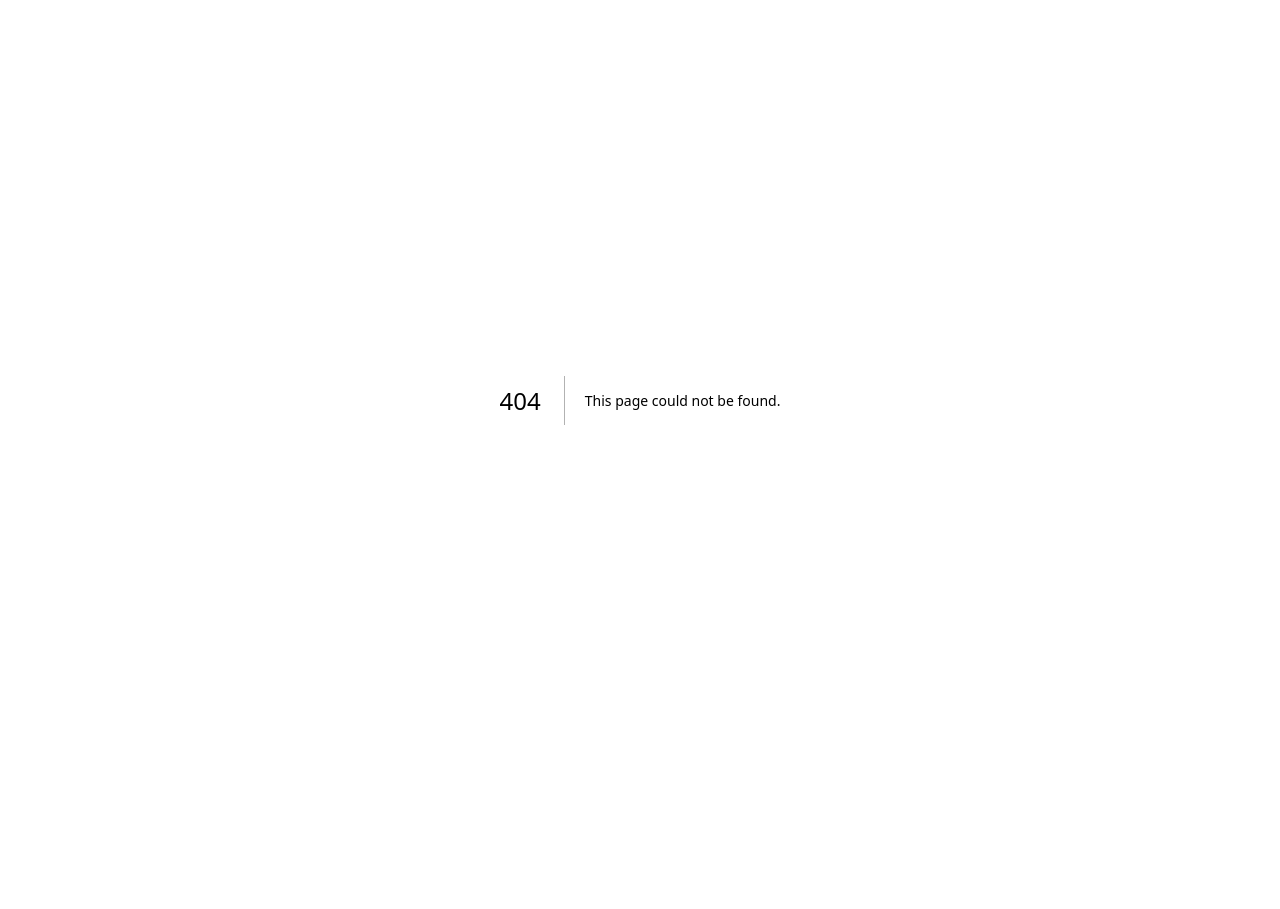
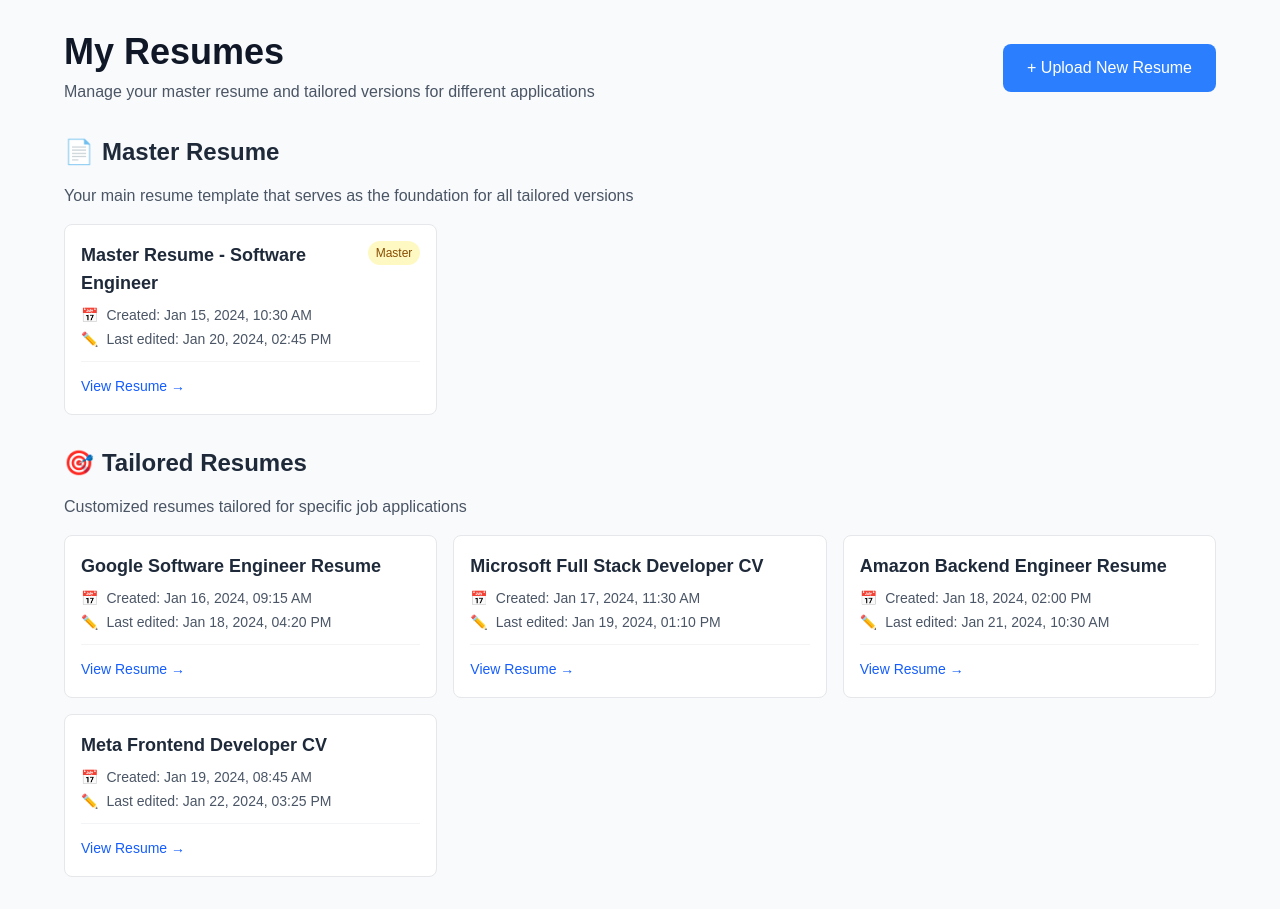
Before and after one commit to toBFrank/job-application-organizer, a Next.js app in the folder site/: page /resumes in a window 1280 px wide. Before the commit this address had no page. Before the commit the page ends 800 px from the top, so only its background shows below. Built offline with nearby package versions, Linux system fonts and the light colour scheme.

Commit message:
added resumes view

```diff
--- /dev/null
+++ b/site/src/app/components/ResumeCard.tsx
@@ -0,0 +1,59 @@
+import Link from 'next/link';
+
+interface Resume {
+  id: number;
+  title: string;
+  createdAt: string;
+  lastEdited: string;
+  isMaster: boolean;
+}
+
+interface ResumeCardProps {
+  resume: Resume;
+}
+
+function formatDate(dateString: string) {
+  const date = new Date(dateString);
+  return date.toLocaleDateString('en-US', {
+    year: 'numeric',
+    month: 'short',
+    day: 'numeric',
+    hour: '2-digit',
+    minute: '2-digit'
+  });
+}
+
+export default function ResumeCard({ resume }: ResumeCardProps) {
+  return (
+    <Link
+      href={`/resumes/${resume.id}`}
+      className="block border border-gray-200 rounded-lg p-4 hover:shadow-lg hover:border-blue-300 transition-all duration-200 bg-white"
+    >
+      <div className="flex items-start justify-between mb-2">
+        <h3 className="font-semibold text-gray-800 text-lg">{resume.title}</h3>
+        {resume.isMaster && (
+          <span className="bg-yellow-100 text-yellow-800 text-xs font-medium px-2 py-1 rounded-full">
+            Master
+          </span>
+        )}
+      </div>
+
+      <div className="space-y-1 text-sm text-gray-600">
+        <div className="flex items-center gap-2">
+          <span className="text-gray-400">📅</span>
+          <span>Created: {formatDate(resume.createdAt)}</span>
+        </div>
+        <div className="flex items-center gap-2">
+          <span className="text-gray-400">✏️</span>
+          <span>Last edited: {formatDate(resume.lastEdited)}</span>
+        </div>
+      </div>
+
+      <div className="mt-3 pt-3 border-t border-gray-100">
+        <span className="text-blue-600 text-sm font-medium hover:text-blue-800">
+          View Resume →
+        </span>
+      </div>
+    </Link>
+  );
+}
--- /dev/null
+++ b/site/src/app/resumes/page.tsx
@@ -0,0 +1,94 @@
+import ResumeCard from '../components/ResumeCard';
+
+// Fake data for resumes
+const masterResume = {
+  id: 1,
+  title: "Master Resume - Software Engineer",
+  createdAt: "2024-01-15T10:30:00Z",
+  lastEdited: "2024-01-20T14:45:00Z",
+  isMaster: true
+};
+
+const tailoredResumes = [
+  {
+    id: 2,
+    title: "Google Software Engineer Resume",
+    createdAt: "2024-01-16T09:15:00Z",
+    lastEdited: "2024-01-18T16:20:00Z",
+    isMaster: false
+  },
+  {
+    id: 3,
+    title: "Microsoft Full Stack Developer CV",
+    createdAt: "2024-01-17T11:30:00Z",
+    lastEdited: "2024-01-19T13:10:00Z",
+    isMaster: false
+  },
+  {
+    id: 4,
+    title: "Amazon Backend Engineer Resume",
+    createdAt: "2024-01-18T14:00:00Z",
+    lastEdited: "2024-01-21T10:30:00Z",
+    isMaster: false
+  },
+  {
+    id: 5,
+    title: "Meta Frontend Developer CV",
+    createdAt: "2024-01-19T08:45:00Z",
+    lastEdited: "2024-01-22T15:25:00Z",
+    isMaster: false
+  }
+];
+
+export default function ResumesPage() {
+  return (
+    <div className="min-h-screen p-8 bg-gray-50">
+      <main className="max-w-6xl mx-auto">
+        {/* Header */}
+        <div className="flex justify-between items-center mb-8">
+          <div>
+            <h1 className="text-4xl font-bold text-gray-900 mb-2">
+              My Resumes
+            </h1>
+            <p className="text-gray-600">
+              Manage your master resume and tailored versions for different applications
+            </p>
+          </div>
+          <button className="px-6 py-3 bg-blue-500 text-white rounded-lg hover:bg-blue-600 transition-colors font-medium">
+            + Upload New Resume
+          </button>
+        </div>
+
+        {/* Master Resume Section */}
+        <div className="mb-8">
+          <h2 className="text-2xl font-semibold text-gray-800 mb-4 flex items-center gap-2">
+            <span className="text-yellow-500">📄</span>
+            Master Resume
+          </h2>
+          <p className="text-gray-600 mb-4">
+            Your main resume template that serves as the foundation for all tailored versions
+          </p>
+          <div className="grid grid-cols-1 md:grid-cols-2 lg:grid-cols-3 gap-4">
+            <ResumeCard resume={masterResume} />
+          </div>
+        </div>
+
+        {/* Tailored Resumes Section */}
+        <div>
+          <h2 className="text-2xl font-semibold text-gray-800 mb-4 flex items-center gap-2">
+            <span className="text-green-500">🎯</span>
+            Tailored Resumes
+          </h2>
+          <p className="text-gray-600 mb-4">
+            Customized resumes tailored for specific job applications
+          </p>
+          <div className="grid grid-cols-1 md:grid-cols-2 lg:grid-cols-3 gap-4">
+            {tailoredResumes.map((resume) => (
+              <ResumeCard key={resume.id} resume={resume} />
+            ))}
+          </div>
+        </div>
+      </main>
+    </div>
+  );
+}
```
